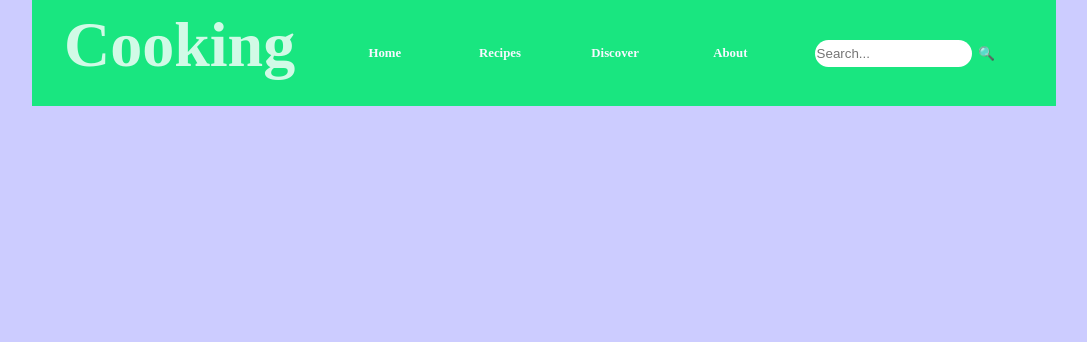
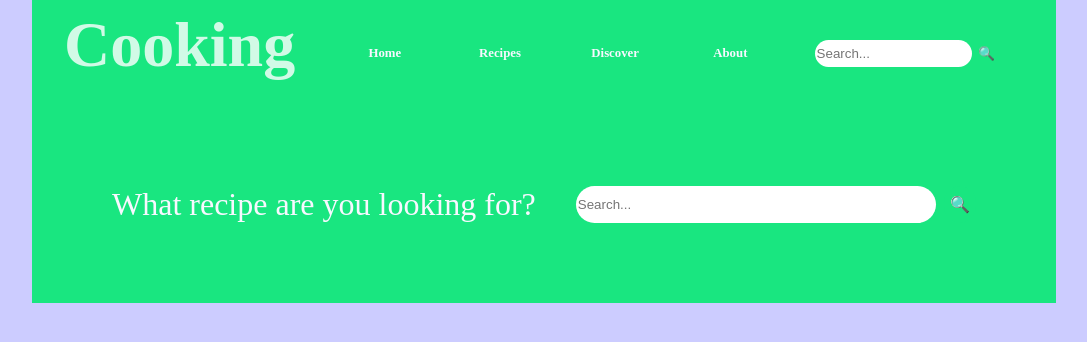
Before and after one commit to liamDuxbury/final-year-project, a plain HTML site: page recipes.html in a window 1280 px wide. Shown: the whole page, without its empty margins (96-1183 px from the left). Drawn offline with Linux system fonts and the light colour scheme; a web font is replaced by a local one.

Commit message:
Search bar for recipe page

```diff
--- a/css/styles.css
+++ b/css/styles.css
@@ -114,7 +114,7 @@ nav a:hover {
   border: none;
 }
 
-.search button {
+.searchButton {
   background-color: var(--hue);
   position: relative;
   border-radius: 50px;
@@ -231,7 +231,7 @@ article :hover{
   width: auto;
 }
 
-form {
+form, .recipeSearch {
   background-color: var(--dark);
   display: grid;
   grid-row-gap: 0.25em;
@@ -240,23 +240,42 @@ form {
   padding: 2em;
 }
 
-form label {
+form label, .recipeSearch label {
   grid-column: 1 / 2;
   justify-self: left;
   color: ghostwhite;
 }
 
-form input[type="search"] {
+form input[type="search"], .recipeSearch input[type="search"] {
   grid-column: 2/ 3;
 }
 
-form input[type="submit"] {
+form input[type="submit"], .recipeSearch button{
   grid-column: 3 / 4;
   color: var(--dark);
   background-color: ghostwhite;
   border:  none;
   font-family: 'Kiwi Maru', serif;
   font-size: 1em;
+}
+
+.recipeSearch {
+  padding: 5em;
+  margin-bottom: 2em;
+}
+
+.recipeSearch label {
+  padding-right: 1em;
+  font-size: 2em;
+}
+
+.recipeSearch button {
+  background-color: var(--dark);
+}
+
+.recipeSearch input[type="text"] {
+  border-radius: 50px;
+  border: none;
 }
 
 /* DESKTOP STYLES */
--- a/js/scripts.js
+++ b/js/scripts.js
@@ -28,7 +28,7 @@ function generateHeader() {
           </nav>
           <section class="search">
             <input id="myQuery"  type="text" placeholder="Search..." aria-label="search">
-            <button id="searchButton">&#128269;</button>
+            <button class="searchButton">&#128269;</button>
           </section>
       </section>
     <header>
@@ -76,9 +76,15 @@ function generateAbout() {
 function generateRecipes() {
   const template = document.createElement('template');
   template.innerHTML = `
+    <section class="recipeSearch">
+      <label for="searchRecipe">What recipe are you looking for?</label>
+      <input id="searchRecipe"  type="text" placeholder="Search..." aria-label="search">
+      <button class="searchButton">&#128269;</button>
+    </section>
     <section class="recipeTiles"></section>
   `
   document.body.appendChild(template.content);
+  // searchRecipe.addEventListener('change', doSearch);
 }
 
 function generateDiscover() {
```
